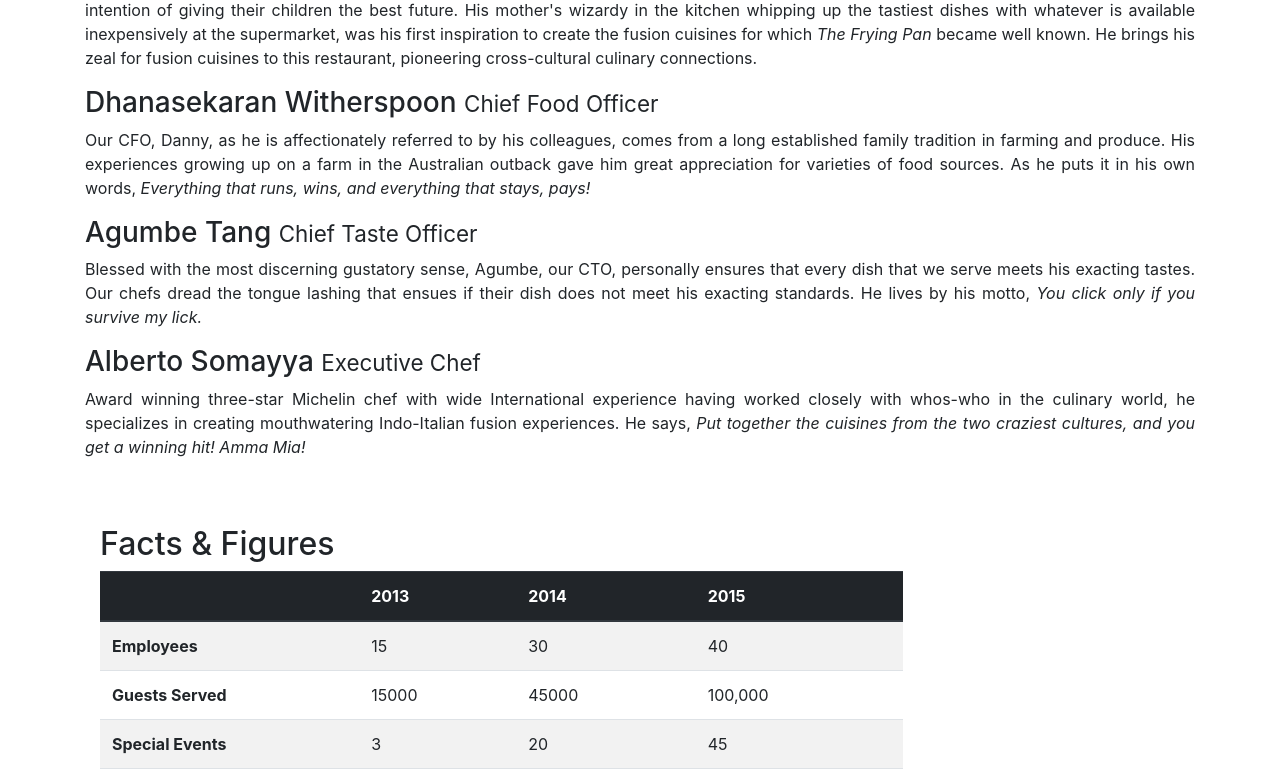
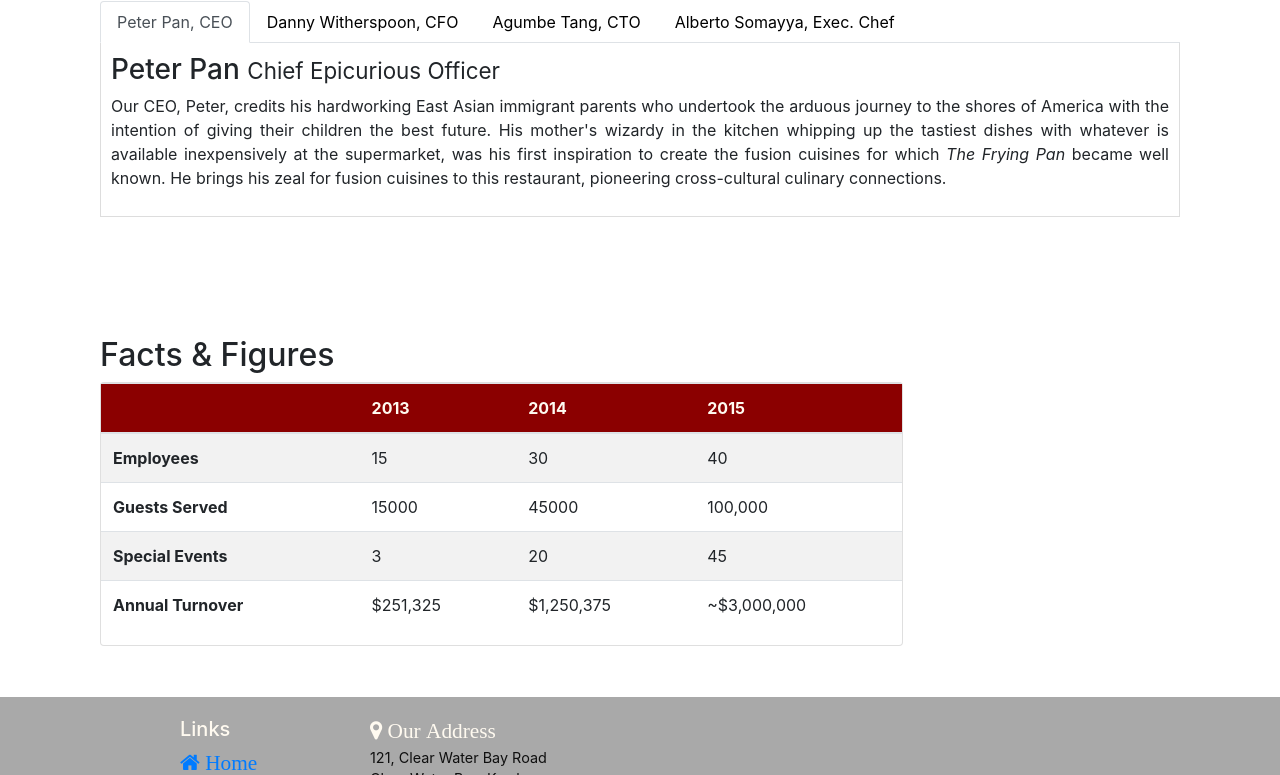
Before and after one commit to DarioReina/bootstrap4, a website: page conFusion/aboutus.html in a window 1280 px wide. Shown: the part 1089-1864 px from the top of the page. Drawn offline with nearby package versions, Linux system fonts and the light colour scheme.

Commit message:
tabs button

```diff
--- a/conFusion/CSS/style.css
+++ b/conFusion/CSS/style.css
@@ -24,14 +24,7 @@ address{
     margin: 0;
     color: #0f0f0f;
 }
-ul{
-    list-style: none;
-    padding: 0;
-    margin-left: 10px;
-}
-li{
-    color: floralwhite;
-}
+
 body{
     padding: 54px 0 0 0;
     z-index: 0;
@@ -39,7 +32,19 @@ body{
 .navbar-dark{
     background-color:darkred;
 }
-
+.thead{
+    background-color:darkred;
+    color: floralwhite;
+}
+.tab-content{
+    padding: 10px;
+    border-left: 1px solid#ddd;
+    border-right: 1px solid#ddd;
+    border-bottom: 1px solid#ddd;
+}
+.nav-link{
+    color: black;
+}
 /**a {
     outline: none;
     text-decoration: none;
--- a/conFusion/aboutus.html
+++ b/conFusion/aboutus.html
@@ -2,26 +2,19 @@
 <html lang="en">
 
 <head>
+
     <!-- Required meta tags always come first -->
-
     <meta charset="utf-8">
-
     <meta name="viewport" content="width=device-width, initial-scale=1, shrink-to-fit=no">
-
     <meta http-equiv="x-ua-compatible" content="ie=edge">
 
-
-
     <!-- Bootstrap CSS -->
-
     <link rel="stylesheet" href="node_modules/bootstrap/dist/css/bootstrap.min.css">
     <link rel="stylesheet" href="node_modules/font-awesome/css/font-awesome.min.css">
     <link rel="stylesheet" href="node_modules/bootstrap-social/bootstrap-social.css">
     <link href="CSS/style.css" rel="stylesheet">
-    <!-- jQuery first, then Popper.js, then Bootstrap JS. -->
-    <script src="node_modules/jquery/dist/jquery.slim.min.js"></script>
-    <script src="node_modules/popper.js/dist/umd/popper.min.js"></script>
-    <script src="node_modules/bootstrap/dist/js/bootstrap.min.js"></script>
+
+    <link rel="icon" href="img/logo.png">
     <title>Ristorante Con Fusion: About Us</title>
 
 </head>
@@ -111,17 +104,46 @@
             </div>
         </div>
 
-        <div class="row">
-            <div class="col-12 " style="text-align: justify" >
+        <div class="row row-content align-items-center ">
+            <div class="col-12 text-justify">
                 <h2>Corporate Leadership</h2>
+
+                <ul class="nav nav-tabs">
+                    <li class="nav-item" >
+                        <a class="nav-link active" href="#peter" role="tab" data-toggle="tab">Peter Pan, CEO</a>
+                    </li>
+                    <li class="nav-item">
+                        <a class="nav-link" href="#danny" role="tab" data-toggle="tab">Danny Witherspoon, CFO</a>
+                    </li>
+                    <li class="nav-item">
+                        <a class="nav-link" href="#agumbe" role="tab" data-toggle="tab">Agumbe Tang, CTO</a>
+                    </li>
+                    <li class="nav-item">
+                        <a class="nav-link" href="#alberto" role="tab" data-toggle="tab">Alberto Somayya, Exec. Chef</a>
+                    </li>
+                </ul>
+
+                <div class="tab-content">
+                    <div role="tabpanel" class="tab-pane fade show active" id="peter">
                         <h3>Peter Pan <small>Chief Epicurious Officer</small></h3>
-                <p class="d-none d-sm-block">Our CEO, Peter, credits his hardworking East Asian immigrant parents who undertook the arduous journey to the shores of America with the intention of giving their children the best future. His mother's wizardy in the kitchen whipping up the tastiest dishes with whatever is available inexpensively at the supermarket, was his first inspiration to create the fusion cuisines for which <em>The Frying Pan</em> became well known. He brings his zeal for fusion cuisines to this restaurant, pioneering cross-cultural culinary connections.</p>
+                        <p>Our CEO, Peter, credits his hardworking East Asian immigrant parents who undertook the arduous journey to the shores of America with the intention of giving their children the best future. His mother's wizardy in the kitchen whipping up the tastiest dishes with whatever is available inexpensively at the supermarket, was his first inspiration to create the fusion cuisines for which <em>The Frying Pan</em> became well known. He brings his zeal for fusion cuisines to this restaurant, pioneering cross-cultural culinary connections.</p>
+                    </div>
+
+                    <div role="tabpanel" class="tab-pane fade" id="danny">
                         <h3>Dhanasekaran Witherspoon <small>Chief Food Officer</small></h3>
-                <p class="d-none d-sm-block">Our CFO, Danny, as he is affectionately referred to by his colleagues, comes from a long established family tradition in farming and produce. His experiences growing up on a farm in the Australian outback gave him great appreciation for varieties of food sources. As he puts it in his own words, <em>Everything that runs, wins, and everything that stays, pays!</em></p>
+                        <p>Our CFO, Danny, as he is affectionately referred to by his colleagues, comes from a long established family tradition in farming and produce. His experiences growing up on a farm in the Australian outback gave him great appreciation for varieties of food sources. As he puts it in his own words, <em>Everything that runs, wins, and everything that stays, pays!</em></p>
+                    </div>
+
+                    <div role="tabpanel" class="tab-pane fade" id="agumbe">
                         <h3>Agumbe Tang <small>Chief Taste Officer</small></h3>
-                <p class="d-none d-sm-block">Blessed with the most discerning gustatory sense, Agumbe, our CTO, personally ensures that every dish that we serve meets his exacting tastes. Our chefs dread the tongue lashing that ensues if their dish does not meet his exacting standards. He lives by his motto, <em>You click only if you survive my lick.</em></p>
+                        <p>Blessed with the most discerning gustatory sense, Agumbe, our CTO, personally ensures that every dish that we serve meets his exacting tastes. Our chefs dread the tongue lashing that ensues if their dish does not meet his exacting standards. He lives by his motto, <em>You click only if you survive my lick.</em></p>
+                    </div>
+
+                    <div role="tabpanel" class="tab-pane fade" id="alberto">
                         <h3>Alberto Somayya <small>Executive Chef</small></h3>
-                <p class="d-none d-sm-block">Award winning three-star Michelin chef with wide International experience having worked closely with whos-who in the culinary world, he specializes in creating mouthwatering Indo-Italian fusion experiences. He says, <em>Put together the cuisines from the two craziest cultures, and you get a winning hit! Amma Mia!</em></p>
+                        <p>Award winning three-star Michelin chef with wide International experience having worked closely with whos-who in the culinary world, he specializes in creating mouthwatering Indo-Italian fusion experiences. He says, <em>Put together the cuisines from the two craziest cultures, and you get a winning hit! Amma Mia!</em></p>
+                    </div>
+                </div>
             </div>
        </div>
 
@@ -129,8 +151,9 @@
             <div class="col-12 col-sm-9">
                 <h2>Facts &amp; Figures</h2>
                 <div class="table-responsive">
+                    <div class="card">
                         <table class="table table-striped">
-                        <thead class="thead-dark">
+                            <thead class="thead">
                             <tr>
                                 <th>&nbsp;</th>
                                 <th>2013</th>
@@ -165,6 +188,7 @@
                             </tr>
                             </tbody>
                         </table>
+                    </div>
                 </div>
             </div>
 
@@ -217,9 +241,11 @@
                     <p>© Copyright 2018 Ristorante Con Fusion</p>
                 </div>
            </div>
-        </div>
     </footer>
-
+<!-- jQuery first, then Popper.js, then Bootstrap JS. -->
+<script src="node_modules/jquery/dist/jquery.slim.min.js"></script>
+<script src="node_modules/popper.js/dist/umd/popper.min.js"></script>
+<script src="node_modules/bootstrap/dist/js/bootstrap.min.js"></script>
 </body>
 
 </html>
```
Also changed, not shown: conFusion/contactus.html (+2 -1 lines), conFusion/index.html (+6 -12 lines). Lines whose indentation alone changed are shown as unchanged.
